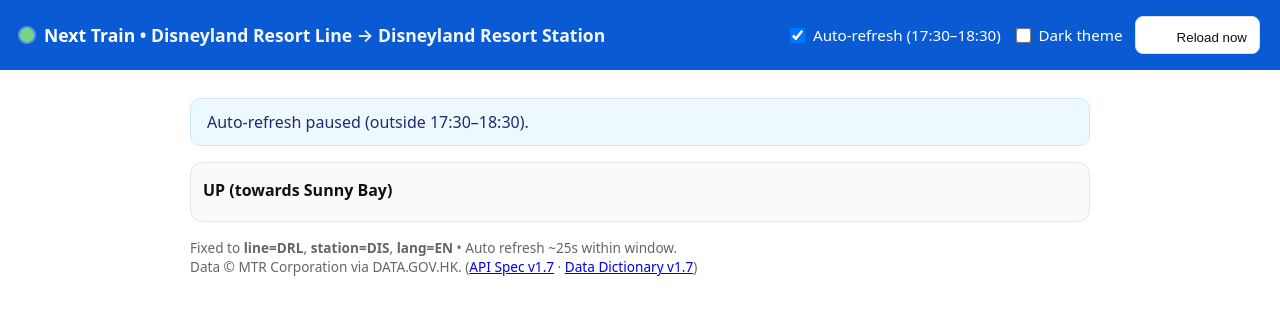
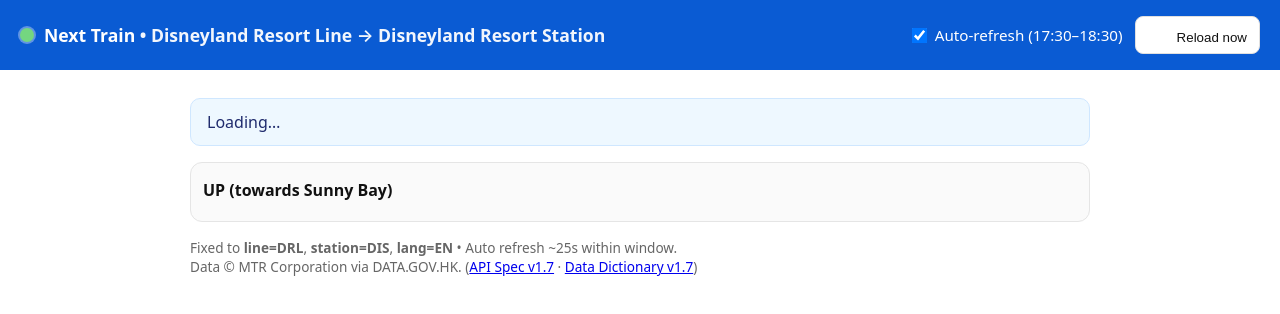
Before and after one commit to ditto-link01/mtr-train-dashboard, a plain HTML site: page index.html in a window 1280 px wide. Drawn offline with Linux system fonts and the light colour scheme.

Commit message:
Update index.html

```diff
--- a/index.html
+++ b/index.html
@@ -16,11 +16,6 @@
       <label class="switch" title="Refresh only during 17:30–18:30">
         <input type="checkbox" id="auto" checked />
         Auto‑refresh (17:30–18:30)
-      </label>
-
-      <label class="switch" title="Toggle dark theme">
-        <input type="checkbox" id="themeToggle" />
-        Dark theme
       </label>
 
       <button id="reload" class="btn">
```
